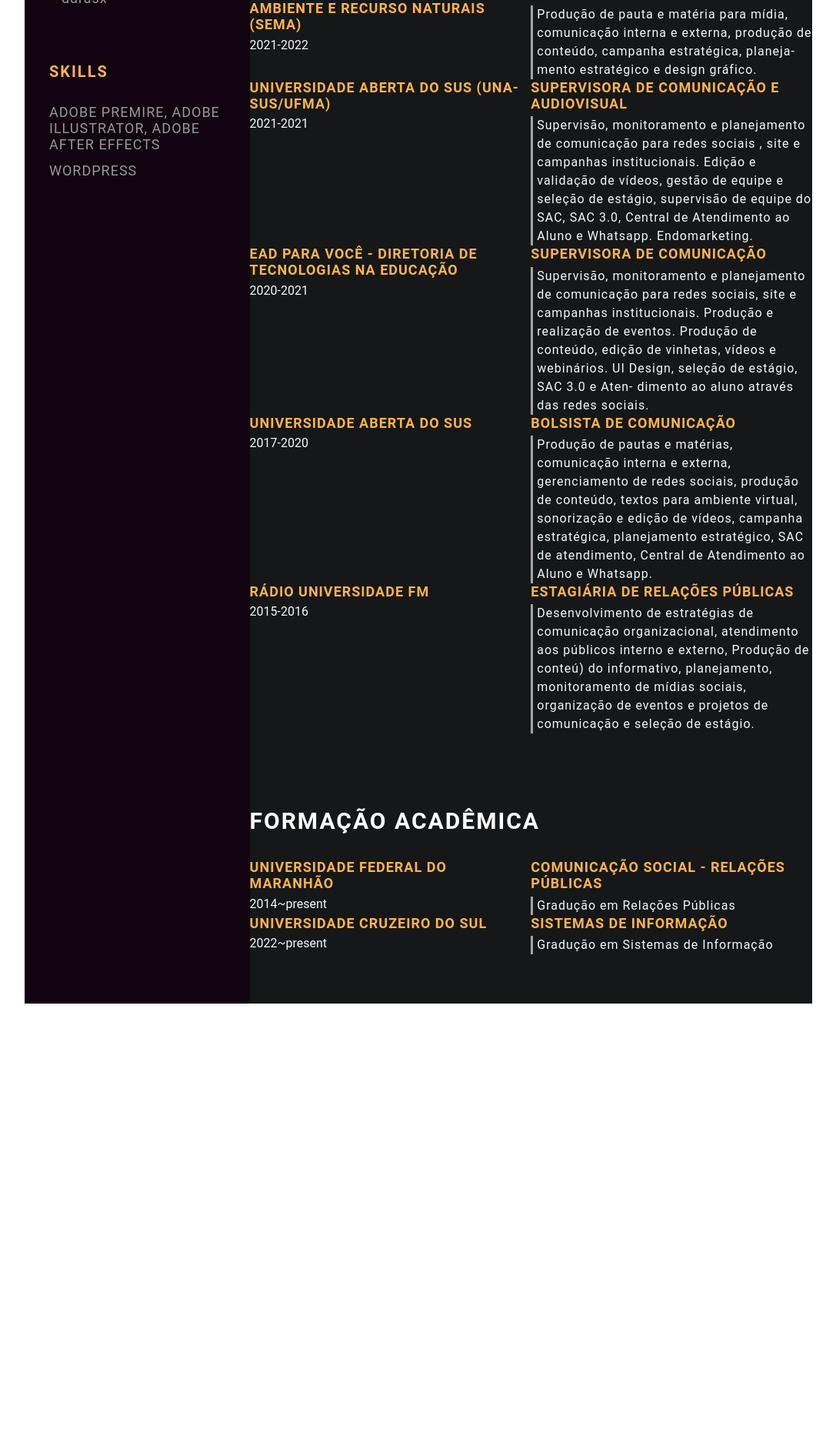
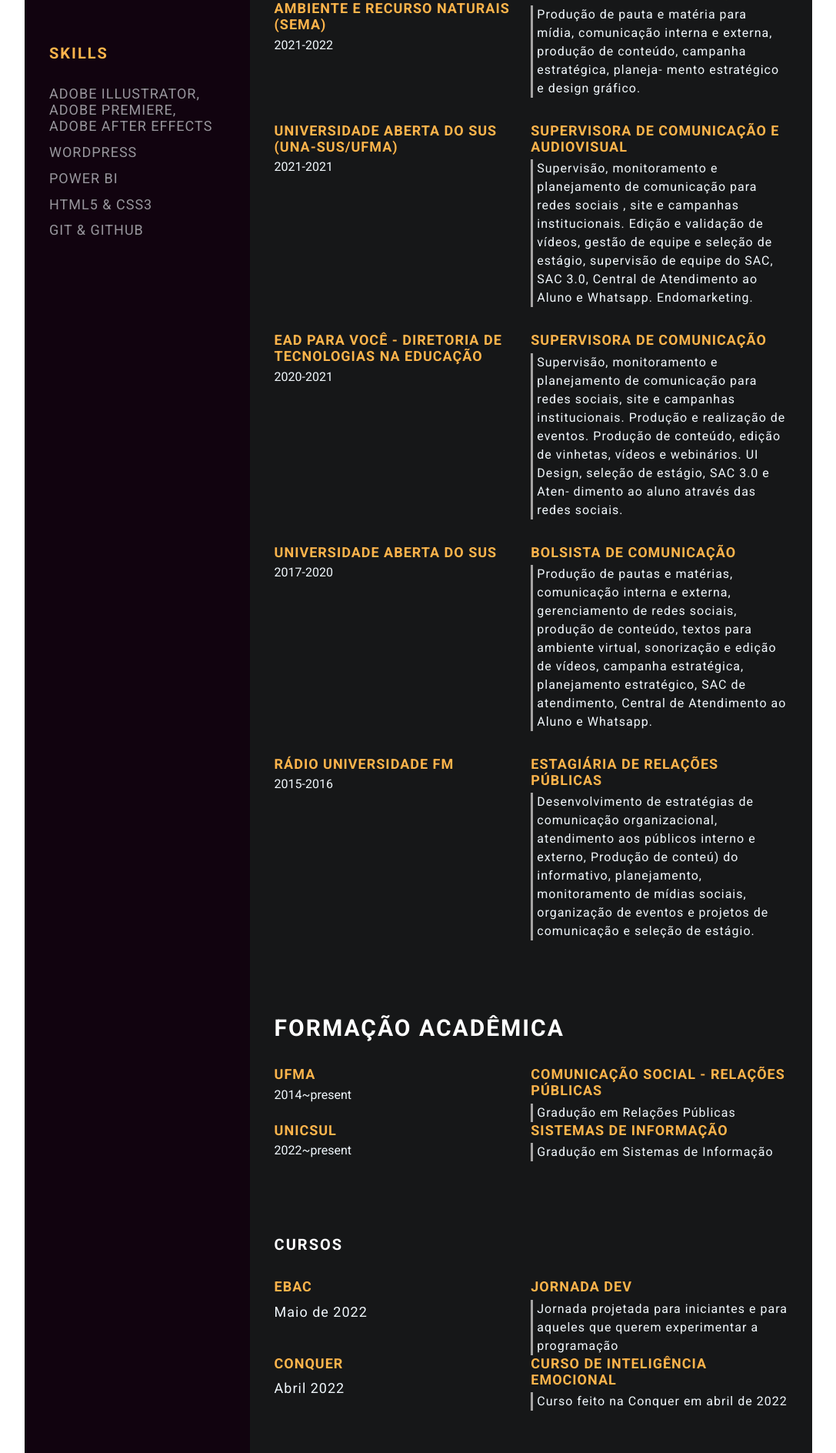
Before and after one commit to darasx/darasx.github.io, a plain HTML site: page index.html in a window 1280 px wide. Shown: the part 766-2654 px from the top of the page at 77% size, without its empty margins (96-1183 px from the left). Before the commit the page ends 2102 px from the top, so only its background shows below. Drawn offline with Linux system fonts and the light colour scheme.

Commit message:
feature: add index.html

```diff
--- a/index.html
+++ b/index.html
@@ -6,48 +6,61 @@
     <meta name="viewport" content="width=device-width, initial-scale=1.0">
     <title>Dara Santos CV</title>
 
+    <!-- Google font  -->
+    <link rel="preconnect" href="https://fonts.googleapis.com">
+    <link rel="preconnect" href="https://fonts.gstatic.com" crossorigin>
+    <link href="https://fonts.googleapis.com/css2?family=Roboto:ital,wght@0,100;0,300;0,400;0,700;1,100;1,300;1,400;1,700&display=swap" rel="stylesheet">
+
+    <!-- font-awesome -->
+    <link rel="stylesheet" href="https://cdnjs.cloudflare.com/ajax/libs/font-awesome/4.7.0/css/font-awesome.min.css">
+
     <!--- Custom CSS  -->
     <link rel="stylesheet" href="style.css">
 </head>
 <body>
     <main class="resume-contents">
         <section class="left-section">
-            <section class="left-section-content">
+            <div class="left-section-content">
                 <div class="profile">
                     <img class="profile-image" src="img/profile-image.png" alt="Profile image">
                     <p class="name">Dara Santos</p>
                     <br>
-                    <p class="profession">Estudante de Sistemas de Informação e Comunicação Social</p>
+                    <p class="profession">Estudante de Comunicação e Sistema de Informação</p>
+                    <br>
                 </div>
                 <div class="contact-info">
-                    <br>
                     <p class="left-title">Contato</p>
                     <ul>
-                        <li><i class="fa fa-phone"></i>+55 99 99524-5445</li>
-                        <li><i class="fa fa-envelope"></i>darazsantos@gmail.com</li>
-                        <li><i class="fa fa-globe"></i>www.darasantos.com</li>
-                        <li><i class="fa fa-github"></i>darasx</li>
+                        <li><i class="fa fa-phone"></i>+55 99 99524-5445
+                        </li>
+                        <li><i class="fa fa-envelope"></i>darazsantos@gmail.com
+                        </li>
+                        <li><i class="fa fa-globe"></i>www.darasantos.com
+                        </li>
+                        <li><i class="fa fa-github"></i>darasx
+                        </li>
                     </ul>
                 </div>
                 <br>
                 <div class="skills">
-                    <p class="left-title">Skills</p>
+                    <p class="left-title">SKILLS</p>
                     <ul>
-                        <li>
-                            <p>Adobe Premire, Adobe Illustrator, Adobe After Effects</p>
-                        </li>
-                        <li>
-                            <p>Wordpress</p>
-                        </li>
+                        <li><p>Adobe Illustrator, Adobe Premiere, Adobe After Effects</p></li>
+                        <li><p>Wordpress</p></li>
+                        <li><p>Power BI</p></li>
+                        <li><p>HTML5 & CSS3</p></li>
+                        <li><p>Git & GitHub</p></li>
                     </ul>
                 </div>
-            </section>
+            </div>
         </section>
+
         <section class="right-section">
             <div class="right-section-contents">
+                <!-- sobre mim -->
                 <section class="about gap">
                     <div class="right-title">
-                        <h2>Sobre Mim</h2>
+                        <h2>SOBRE MIM</h2>
                     </div>
                     <p class="about-me-contents">
                         <br>
@@ -64,8 +77,11 @@
                         <br> Seja bem-vindo(a)!
                     </p>
                 </section>
-            </div>
-            <section class="experience gap"><div class="right-title">
+                 <!-- fim sobre mim -->
+
+            <!-- experiencia -->
+            <section class="experience gap">
+                <div class="right-title">
                 <h2>Experiência</h2>
                 </div>
                 <div class="experience-contents">
@@ -80,6 +96,8 @@
                             ao setor varejista, esporte, beleza e tecnologia.
                         </p>
                     </div>
+                </div>
+                <div class="experience-contents">
                     <div class="exp-left">
                         <p class="exp-company-name">Secretaria de Estado de Meio Ambiente e Recurso Naturais (SEMA)</p>
                         <p class="exp-time-name">2021-2022</p>
@@ -92,6 +110,8 @@
                             mento estratégico e design gráfico.
                         </p>
                     </div>
+                </div>
+                <div class="experience-contents">
                     <div class="exp-left">
                         <p class="exp-company-name">Universidade Aberta do SUS (UNA-SUS/UFMA)</p>
                         <p class="exp-time-name">2021-2021</p>
@@ -106,6 +126,8 @@
                             Whatsapp. Endomarketing.
                         </p>
                     </div>
+                </div>
+                <div class="experience-contents">
                     <div class="exp-left">
                         <p class="exp-company-name">EAD para Você - Diretoria de Tecnologias na Educação</p>
                         <p class="exp-time-name">2020-2021</p>
@@ -120,6 +142,8 @@
                             dimento ao aluno através das redes sociais.
                         </p>
                     </div>
+                </div>
+                <div class="experience-contents">
                     <div class="exp-left">
                         <p class="exp-company-name">Universidade Aberta do SUS</p>
                         <p class="exp-time-name">2017-2020</p>
@@ -134,6 +158,8 @@
                             Central de Atendimento ao Aluno e Whatsapp.
                         </p>
                     </div>
+                </div>
+                <div class="experience-contents">
                     <div class="exp-left">
                         <p class="exp-company-name">Rádio Universidade FM</p>
                         <p class="exp-time-name">2015-2016</p>
@@ -154,7 +180,7 @@
             <div class="right-title"><h2>Formação Acadêmica</h2></div>
             <div class="education-contents">
             <div class="education-left">
-                <p class="education-school-name">Universidade Federal do Maranhão</p>
+                <p class="education-school-name">UFMA</p>
                 <p class="education-time-period">2014~present</p>
             </div>
             <div class="education-right">
@@ -163,7 +189,7 @@
                     Gradução em Relações Públicas</p>
             </div>
             <div class="education-left">
-                <p class="education-school-name">Universidade Cruzeiro do Sul</p>
+                <p class="education-school-name">UNICSUL</p>
                 <p class="education-time-period">2022~present</p>
             </div>
             <div class="education-right">
@@ -173,7 +199,30 @@
             </div>
         </div>
             </section>
-
+            <section class="awards gap">
+                <div class="right-title">Cursos</div>
+                <div class="awards-contents">
+                    <div class="awards-left">
+                    <p class="awards-company-name">EBAC</p>
+                    <p class="awards-time-period">Maio de 2022</p>
+                </div>
+                <div class="awards-right">
+                    <p class="awards-name">Jornada DEV</p>
+                    <p class="awards-desc">
+                        Jornada projetada para iniciantes e para aqueles que querem experimentar a programação</p>
+                </div>
+                <div class="awards-left">
+                    <p class="awards-company-name">Conquer</p>
+                    <p class="awards-time-period">Abril 2022</p>
+                </div>
+                <div class="awards-right">
+                    <p class="awards-name">Curso de Inteligência Emocional</p>
+                    <p class="awards-desc">
+                        Curso feito na Conquer em abril de 2022</p>
+                </div>
+            </div>
+            </section>
+        </div>
             </section>
     </main>
 </body>
```
